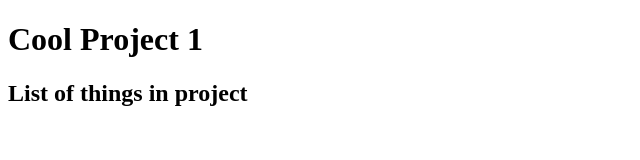
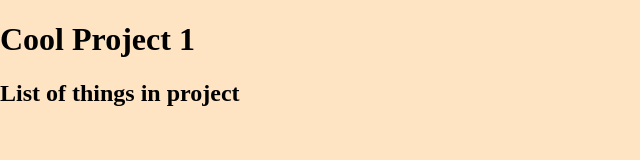
Before and after one commit to Niro7/cool-project-1, a plain HTML site: page index.html in a window 1280 px wide. Shown: the whole page, without its empty margins (0-640 px from the left). Drawn offline with Linux system fonts and the light colour scheme.

Commit message:
ADD: background color

```diff
--- a/index.html
+++ b/index.html
@@ -8,6 +8,7 @@
     , initial-scale=1.0"
     />
     <title>Cool Project</title>
+    <link rel="stylesheet" href="style.css" />
   </head>
   <body>
     <h1>Cool Project 1</h1>
--- a/style.css
+++ b/style.css
@@ -0,0 +1,5 @@
+body {
+  padding: 0;
+  margin: 0;
+  background-color: bisque;
+}
```
